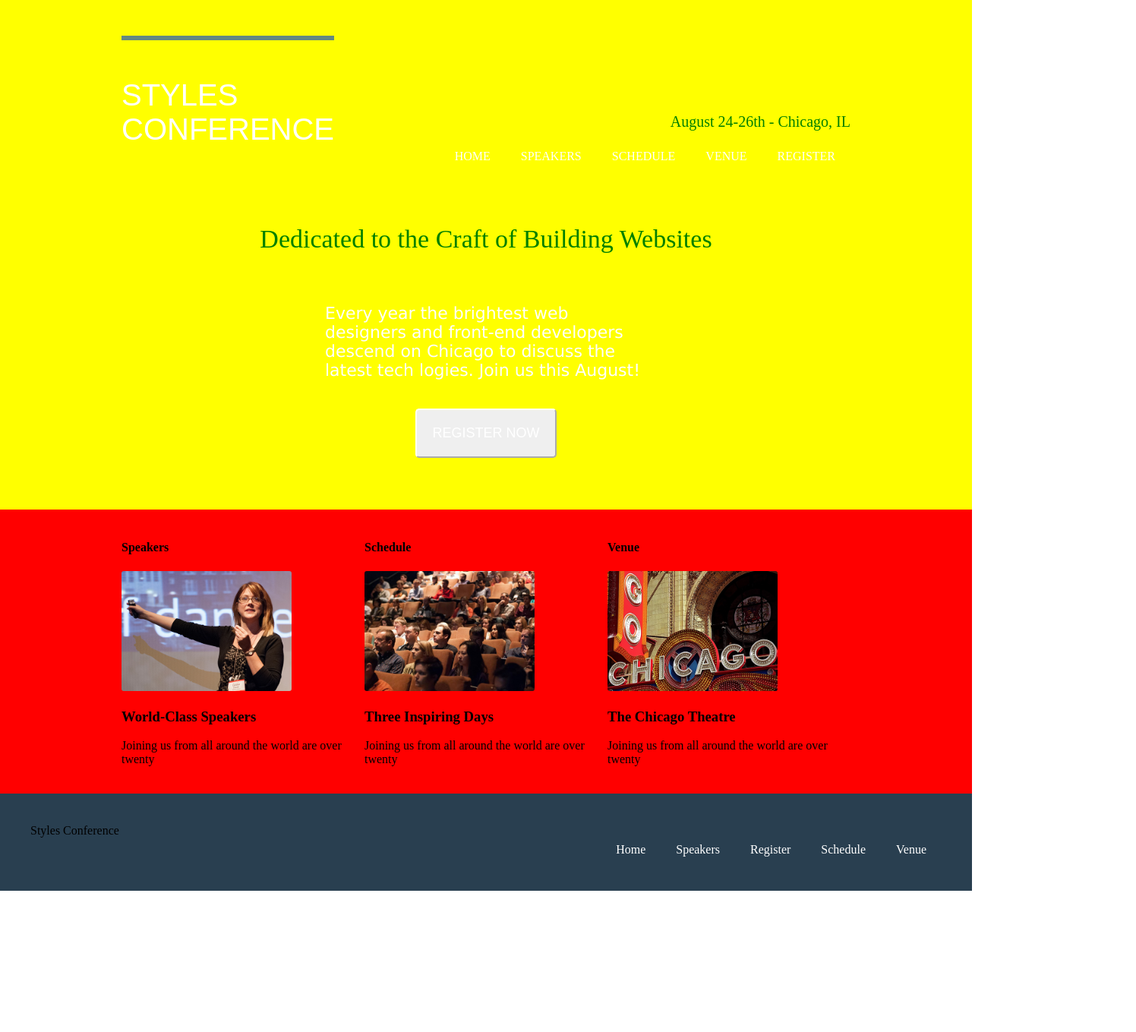
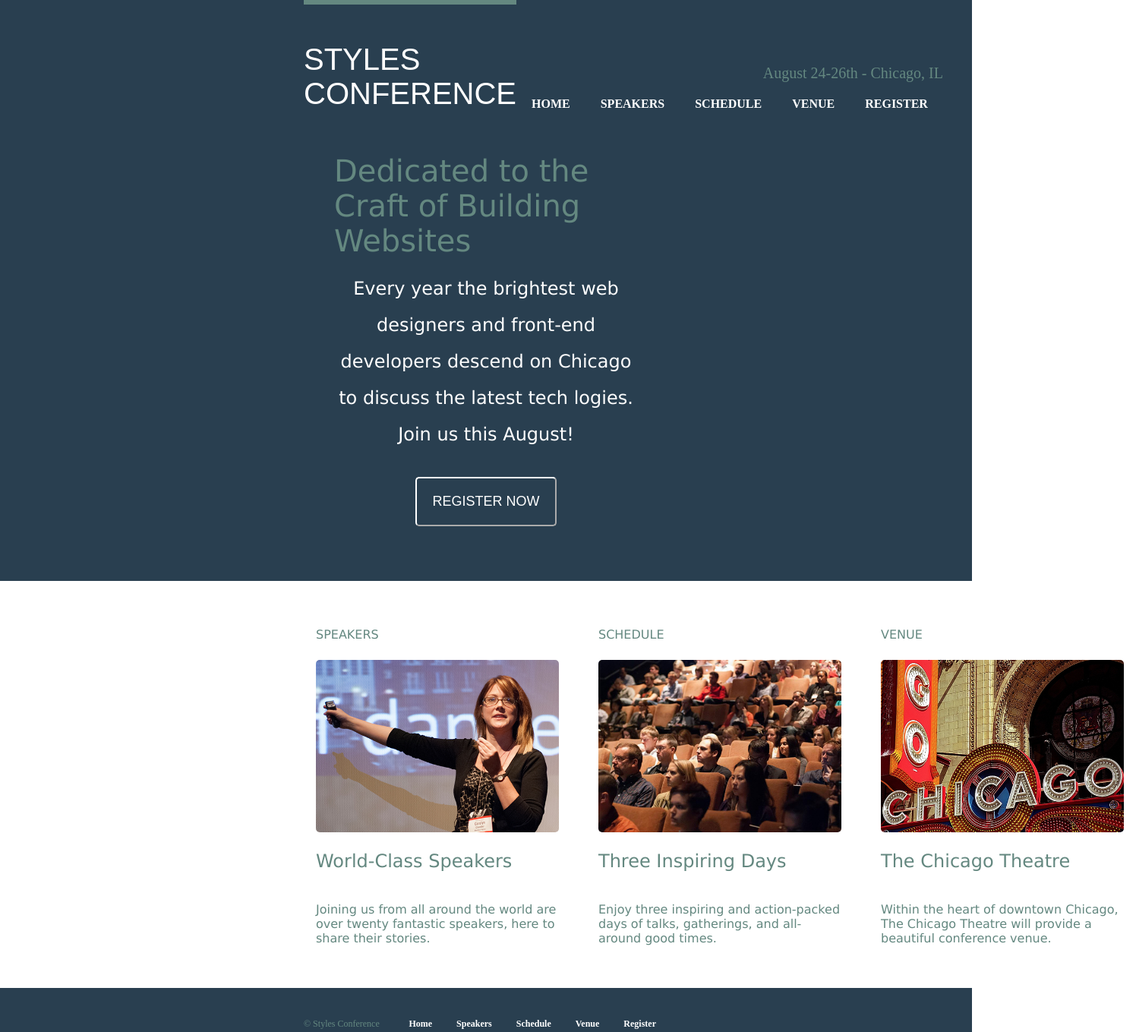
Before and after one commit to markostj/react-academy-html-css, a plain HTML site: page index.html in a window 1280 px wide. Shown: the top 1359 px of the page at 76% size, 1496 px wide, since content can reach past the window. Before the commit the page ends 1173 px from the top, so only its background shows below. Drawn offline with Linux system fonts and the light colour scheme.

Commit message:
finished homepage

```diff
--- a/index.html
+++ b/index.html
@@ -7,15 +7,17 @@
     <link rel="stylesheet" href="style.css" />
   </head>
   <body>
-    <div style="background-color: yellow;">
-      <div style="padding: 20px 160px">
+    <div class="wrapper">
       <div class="header">
-      <h1 class="header-title">Styles
-        <br> Conference
+        <h1 class="header-title">
+          Styles <br />
+          Conference
         </h1>
         <div class="header__content">
-        <span class="h1__adress">August 24-26th - Chicago, IL</span>
-        <nav class="nav">
+          <span class="header__content-adress"
+            >August 24-26th - Chicago, IL</span
+          >
+          <nav class="header__content-nav">
             <li>home</li>
             <li>speakers</li>
             <li>schedule</li>
@@ -26,50 +28,54 @@
       </div>
 
       <div class="hero">
-      <h2>
-        Dedicated to the Craft of Building Websites
-      </h2>
-      <p>Every year the brightest web designers and front-end
-        developers descend on Chicago to discuss the latest
-      tech logies. Join us this August!</p>
-      <button>Register now</button>
-    </div>
+        <h2 class="hero-h2">Dedicated to the Craft of Building Websites</h2>
+        <p class="hero-p">
+          Every year the brightest web designers and front-end developers
+          descend on Chicago to discuss the latest tech logies. Join us this
+          August!
+        </p>
+        <button class="hero-button">Register now</button>
       </div>
     </div>
 
-  <div style="background-color: red;">
-    <div style="padding: 20px 160px">
     <div class="container">
-      <div>
-        <h4>Speakers</h4>
-        <img src="assets/speakers.jpeg">
-        <h3>World-Class Speakers</h3>
-        <p>Joining us from all around the world are over twenty</p>
+      <div class="container__box">
+        <h4 class="container__box-h4">Speakers</h4>
+        <img src="assets/speakers.jpeg" class="container__box-image" />
+        <h3 class="container__box-h3">World-Class Speakers</h3>
+        <p class="container__box-p">
+          Joining us from all around the world are over twenty fantastic
+          speakers, here to share their stories.
+        </p>
       </div>
-      <div>
-        <h4>Schedule</h4>
-        <img src="assets/schedule.jpeg">
-        <h3>Three Inspiring Days</h3>
-        <p>Joining us from all around the world are over twenty</p>
+      <div class="container__box">
+        <h4 class="container__box-h4">Schedule</h4>
+        <img src="assets/schedule.jpeg" class="container__box-image" />
+        <h3 class="container__box-h3">Three Inspiring Days</h3>
+        <p class="container__box-p">
+          Enjoy three inspiring and action-packed days of talks, gatherings, and
+          all-around good times.
+        </p>
       </div>
-      <div>
-        <h4>Venue</h4>
-        <img src="assets/venue.jpeg">
-        <h3>The Chicago Theatre</h3>
-        <p>Joining us from all around the world are over twenty</p>
-      </div>
-    </div>
+      <div class="container__box">
+        <h4 class="container__box-h4">Venue</h4>
+        <img src="assets/venue.jpeg" class="container__box-image" />
+        <h3 class="container__box-h3">The Chicago Theatre</h3>
+        <p class="container__box-p">
+          Within the heart of downtown Chicago, The Chicago Theatre will provide
+          a beautiful conference venue.
+        </p>
       </div>
     </div>
 
     <div class="footer">
-      <span>Styles Conference</span>
-      <nav class="nav">
+      <span>© Styles Conference</span>
+      <nav class="footer-nav">
         <li>home</li>
         <li>speakers</li>
-        <li>register</li>
         <li>schedule</li>
         <li>venue</li>
+        <li>register</li>
       </nav>
     </div>
   </body>
--- a/style.css
+++ b/style.css
@@ -6,99 +6,161 @@ body{
   margin: 0;
 }
 
+.wrapper{
+  display: flex;
+  flex-direction: column;
+  align-items: space-around;
+  justify-content: center;
+  margin: 0;
+  background-color: #293f50;
+  padding: 0px 400px;
+}
+
 .header {
   display: flex;
+  flex-direction: row;
   align-items: flex-end;
-  justify-content: space-between
+  justify-content: space-between;
 }
 
 .header-title {
+  margin: 0;
   text-transform: uppercase;
   border-top: 6px solid #648880;
   padding-top: 50px;
   font-size: 40px;
   color: white;
   font-family: sans-serif;
-  font-weight:normal;
+  font-weight: normal;
 }
 
 .header__content {
   display: flex;
   flex-direction: column;
   align-items: flex-end;
+  justify-content: center;
 }
 
-.nav {
+.header__content-adress{
+  font-size: 20px;
+  color: #648880;
+}
+
+.header__content-nav {
+  display: flex;
+  justify-content: space-between;
+  list-style: none;
+  color: white;
+  text-transform: uppercase;
+  padding-top: 20px;
+  font-weight: bold;
+}
+
+.header__content-nav li{
+  padding: 0px 20px;
+}
+
+.hero{
+  display: flex;
+  flex-direction: column;
+  align-items: center;
+  justify-content: center;
+  padding: 40px;
+  margin: 0;
+  font-family: "Verdana";
+}
+
+.hero-h2{
+  color: #648880;
+  font-weight: normal;
+  font-size: 40px;
+  margin: 0;
+  padding-top: 16px;
+}
+
+.hero-p{
+  text-align: center;
+  color: white;
+  font-size: 24px;
+  margin: 0;
+  padding-top: 16px;
+  line-height: 2;
+}
+
+.hero-button{
+  padding: 20px;
+  margin: 32px;
+  border-width: 2px;
+  border-radius: 5px;
+  border-color: white;
+  text-transform: uppercase;
+  font-size: 18px;
+  background-color: #293f50;
+  color: white;
+}
+
+.container{
+  display: grid;
+  grid-template-columns: repeat(3, 1fr);
+  grid-column-gap: 20px;
+  justify-content: space-around;
+  padding: 40px 400px;
+  margin: 0;
+  background-color: white;
+  color: #648880;
+  font-family: "Verdana";
+}
+
+.container__box{
+  display: flex;
+  flex-direction: column;
+  justify-content: flex-start;
+  align-items: flex-start;
+  padding: 0 16px;
+}
+
+.container__box-image{
+  border-radius: 5px;
+  border: 0px;
+  width: 320px;
+}
+
+.container__box-h4{
+  text-transform: uppercase;
+  font-size: 16px;
+  margin-bottom: 24px;
+  font-weight: normal;
+}
+
+.container__box-h3{
+  font-size: 24px;
+  font-weight: normal;
+}
+
+.container__box-p{
+  text-align: left;
+  vertical-align: baseline;
+}
+
+.footer {
+  background: #293f50;
+  display: flex;
+  flex-direction: row;
+  justify-content: space-between;
+  padding: 40px 400px;
+  color: #648880;
+  font-size: 12px;
+}
+
+.footer-nav{
   display: flex;
   justify-content: space-between;
   list-style: none;
   color: white;
   text-transform: capitalize;
-  padding-top: 20px;
+  font-weight: bold;
 }
 
-li{
-  padding: 5px 20px;
+.footer-nav li{
+  padding: 0 16px;
 }
-
-.header .nav li{
-  text-transform: uppercase;
-}
-
-.h1__adress{
-  font-size: 20px;
-  color: green;
-}
-
-.hero{
-
-  display: flex;
-  align-items: center;
-  flex-direction: column;
-  padding: 40px;
-}
-
-.hero p{
-  color: white;
-  font-size: 22px;
-  font-family: Verdana;
-  width: 50%;
-  padding: 8px;
-}
-
-h2{
-  color: green;
-  font-weight:normal;
-  font-size: 34px;
-  padding: 8px;
-}
-
-button{
-
-  padding: 20px;
-  margin: 8px;
-  border-width: 2px;
-  border-radius: 5px;
-  border-color: white;
-  text-transform: uppercase;
-  font-size: 18px;
-  color: white;
-}
-
-.container{
-  display: flex;
-  justify-content: center;
-  flex-direction: row;
-}
-
-img{
-  border-radius: 3px;
-  border: 0px;
-  width: 70%;
-}
-.footer {
-  background: #293f50;
-  display: flex;
-  justify-content: space-between;
-  padding: 40px;
-}
```
Lines whose indentation alone changed are shown as unchanged.
